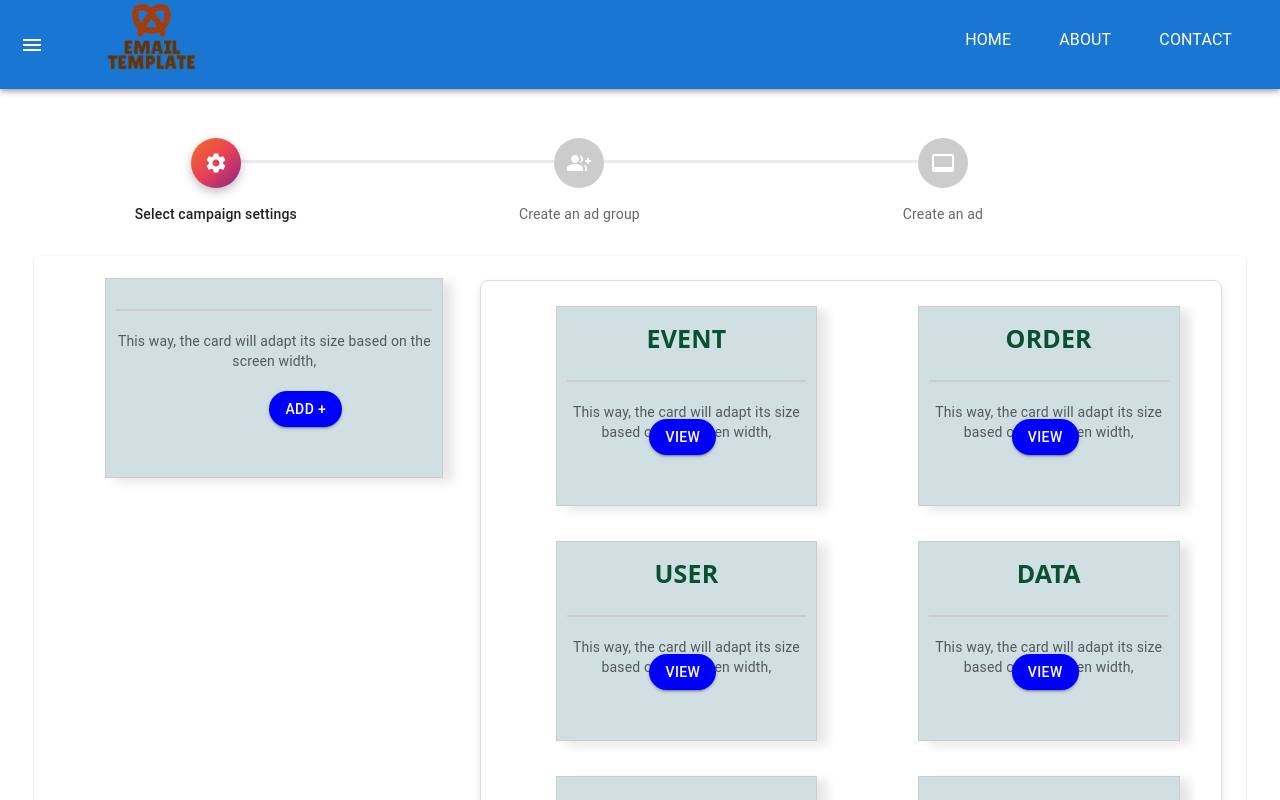
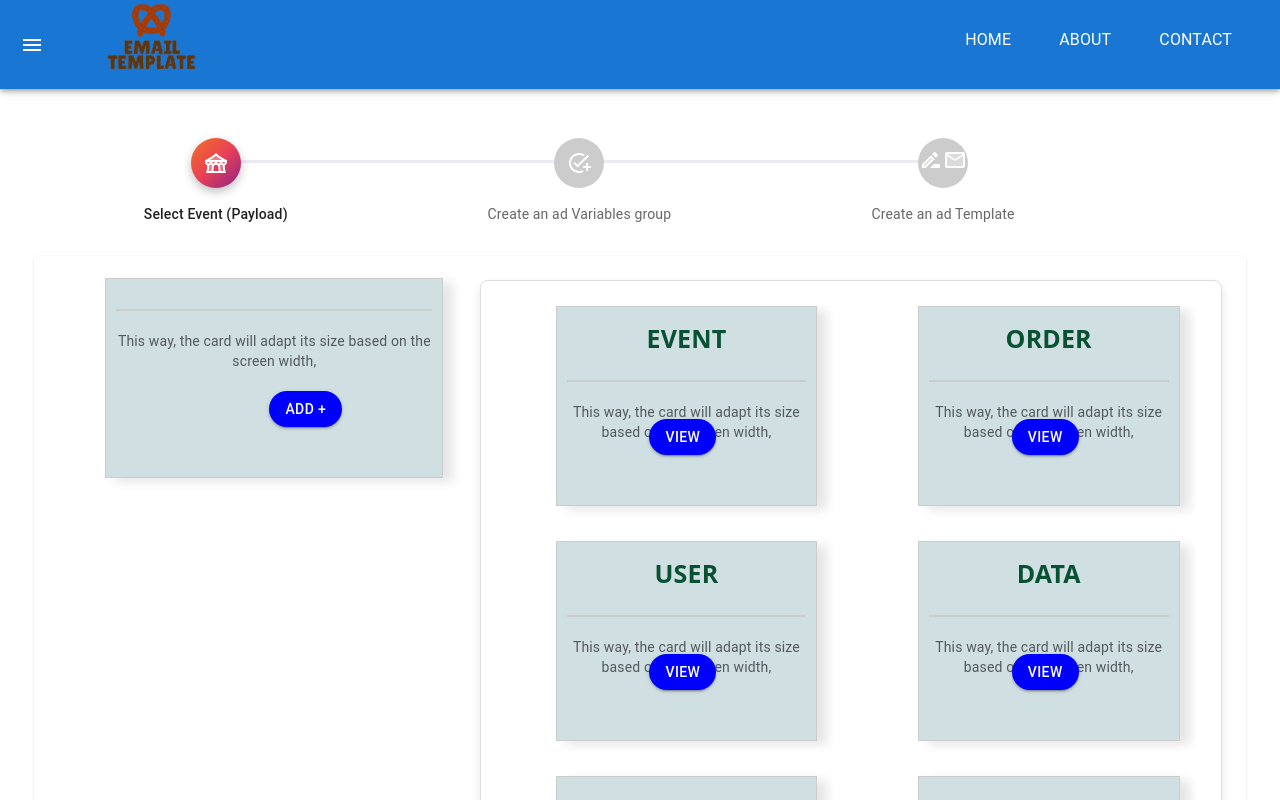
Before and after one commit to nakandara/email-template, a React (Create React App) app: page /template in a window 1280 px wide. Shown: the top 800 px of the page. Built offline with nearby package versions, Linux system fonts and the light colour scheme.

Commit message:
add Smooth hover abd icons

```diff
--- a/src/components/linearSteps/CustomizedSteppers.tsx
+++ b/src/components/linearSteps/CustomizedSteppers.tsx
@@ -6,9 +6,10 @@ import Step from "@mui/material/Step";
 import StepLabel from "@mui/material/StepLabel";
 import Button from "@mui/material/Button";
 import Check from "@mui/icons-material/Check";
-import SettingsIcon from "@mui/icons-material/Settings";
-import GroupAddIcon from "@mui/icons-material/GroupAdd";
-import VideoLabelIcon from "@mui/icons-material/VideoLabel";
+import AddTaskTwoToneIcon from '@mui/icons-material/AddTaskTwoTone';
+import DriveFileRenameOutlineTwoToneIcon from '@mui/icons-material/DriveFileRenameOutlineTwoTone';
+import EmailTwoToneIcon from '@mui/icons-material/EmailTwoTone';
+import FestivalTwoToneIcon from '@mui/icons-material/FestivalTwoTone';
 
 import {payLoadEnum } from '../enum/StepEnum';
 import StepConnector, {
@@ -71,9 +72,14 @@ function ColorlibStepIcon(props: StepIconProps) {
   const { active, completed, className } = props;
 
   const icons: { [index: string]: React.ReactElement } = {
-    1: <SettingsIcon />,
-    2: <GroupAddIcon />,
-    3: <VideoLabelIcon />,
+    1: <FestivalTwoToneIcon />,
+    2: <AddTaskTwoToneIcon />,
+    3: (
+      <div>
+        <DriveFileRenameOutlineTwoToneIcon />
+        <EmailTwoToneIcon />
+      </div>
+    ),
   };
 
   return (
@@ -91,9 +97,9 @@ function ColorlibStepIcon(props: StepIconProps) {
 }
 
 const steps = [
-  "Select campaign settings",
-  "Create an ad group",
-  "Create an ad",
+  "Select Event (Payload)",
+  "Create an ad Variables group",
+  "Create an ad Template",
 ];
 
 interface CustomCardProps {
--- a/src/components/template/Template.css
+++ b/src/components/template/Template.css
@@ -109,17 +109,26 @@
 
   }
 
+  .cardItem {
+    /* Add other styles for .cardItem here */
+
+    transition: transform 0.3s ease-in-out, border 0.3s ease-in-out;
+  }
+
   .cardItem:hover {
-
-    transform: scale(1.20);
+    transform: scale(1.15);
     cursor: pointer;
     border: 2px solid #6cd6df;
   }
 
+  .horizontal-line {
+    border-top: 2px solid #ccc;
+    margin: 20px 0;
+    transition: border-color 0.3s ease-in-out;
+  }
 
-  .horizontal-line {
-    border-top: 2px solid #ccc; /* Adjust the color and thickness as needed */
-    margin: 20px 0; /* Adjust the margin to control the spacing around the line */
+  .horizontal-line:hover {
+    border-color: #6cd6df; /* Adjust the color on hover */
   }
 
   .button-container {
```
